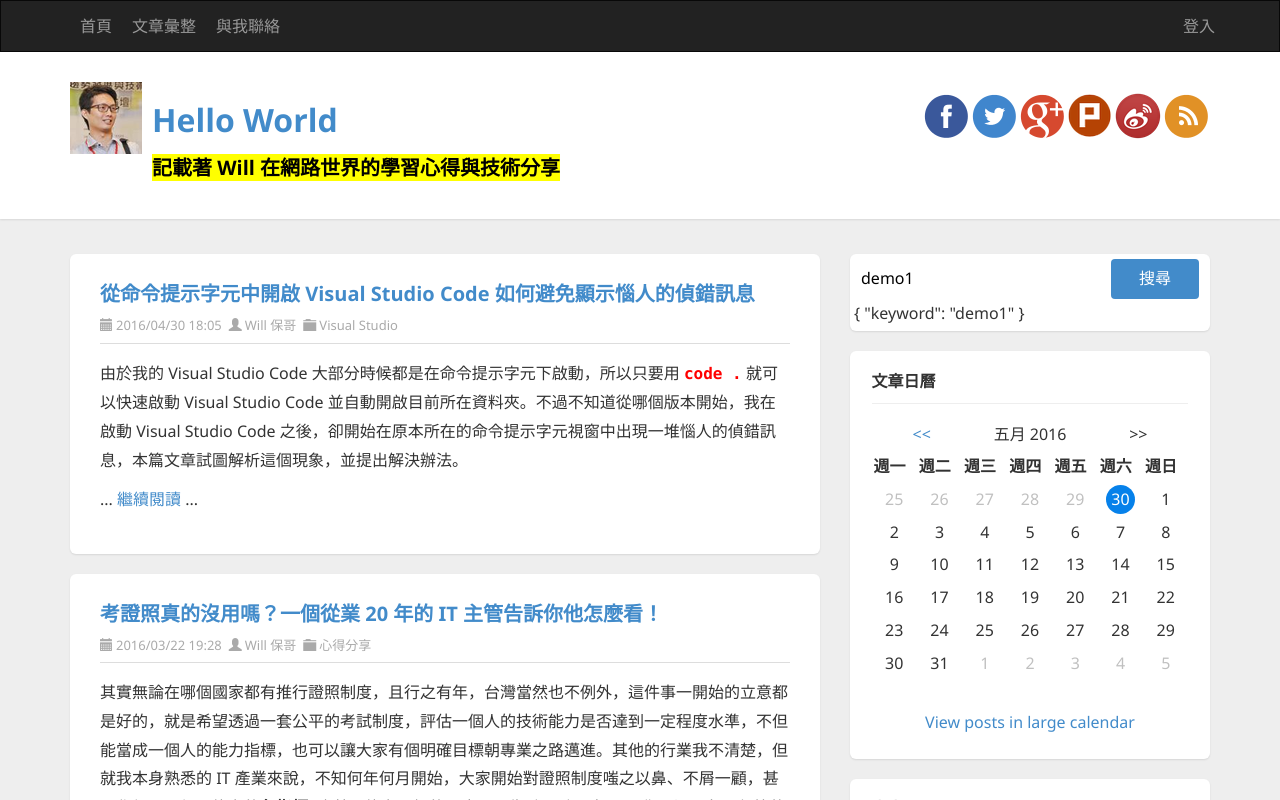
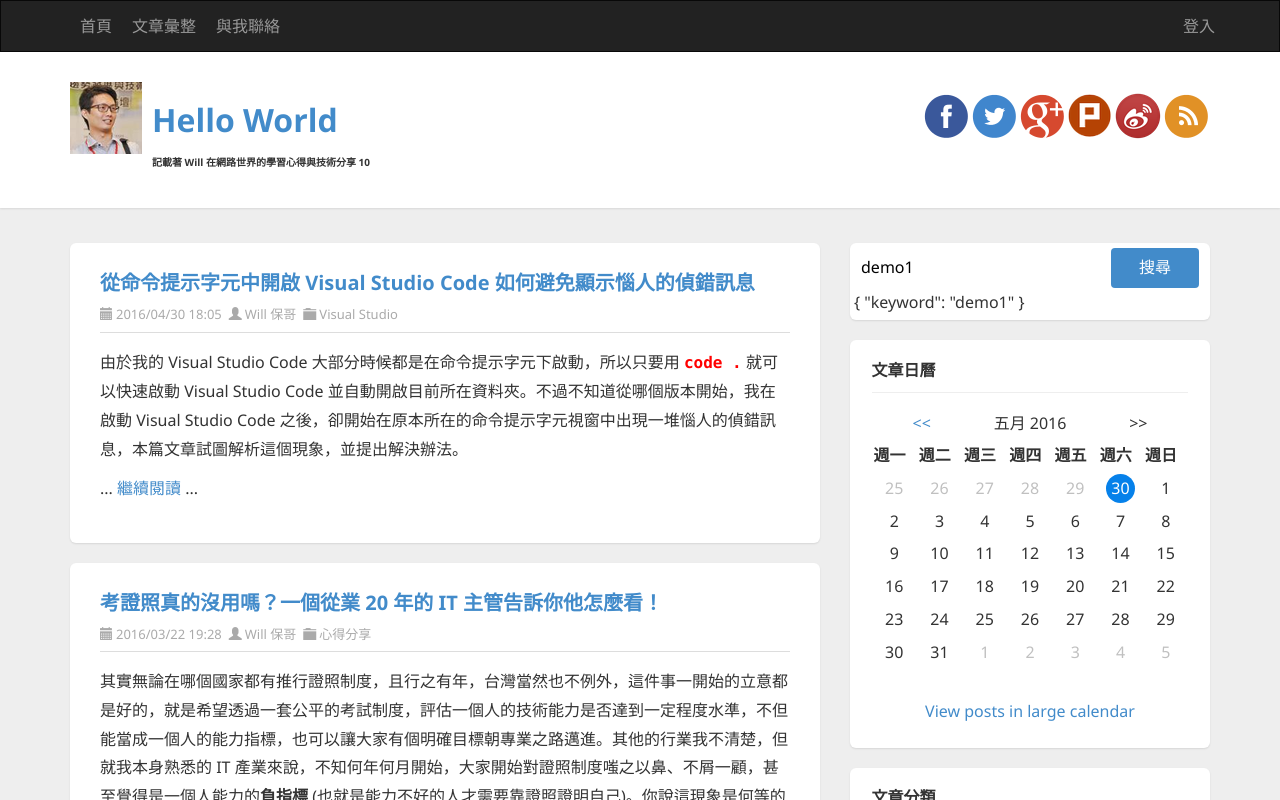
Before and after one commit to doggy8088/ng210307, an Angular app: page / in a window 1280 px wide. Shown: the top 800 px of the page. Built offline with nearby package versions, Linux system fonts and the light colour scheme.

Commit message:
示範 ngStyle 基本用法

```diff
--- a/src/app/header/header.component.html
+++ b/src/app/header/header.component.html
@@ -28,7 +28,7 @@
            [attr.data-aaaaaa]="sitename" (click)="changeName($event)">
       <div class="pull-left">
         <h1><a href="http://blog.miniasp.com/">{{ sitename }}</a></h1>
-        <h3 [innerHTML]="subtitle"></h3>
+        <h3 [ngStyle]="{'font-size': counter + 'px' }">{{ subtitle }} {{ counter }}</h3>
       </div>
       <div id="social-icons" class="pull-right social-icon">
         <a href="https://www.facebook.com/will.fans" title="Will 保哥的技術交流中心" target="_blank">
--- a/src/app/header/header.component.ts
+++ b/src/app/header/header.component.ts
@@ -9,7 +9,9 @@ export class HeaderComponent implements OnInit {
 
   sitename = 'Hello World';
   sitelogo = '/assets/images/logo.png';
-  subtitle = '<mark>記載著 Will 在網路世界的學習心得與技術分享</mark>';
+  subtitle = '記載著 Will 在網路世界的學習心得與技術分享';
+
+  counter = 10;
 
   constructor() { }
 
@@ -20,6 +22,7 @@ export class HeaderComponent implements OnInit {
   }
 
   changeName($event: MouseEvent) {
+    this.counter++;
     console.log($event);
     if ($event.ctrlKey) {
       this.sitename = 'The Will Will Web';
```
